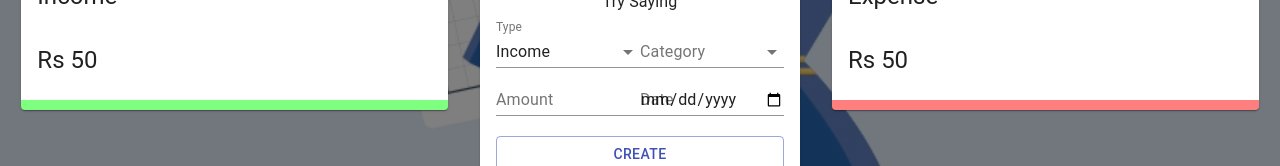
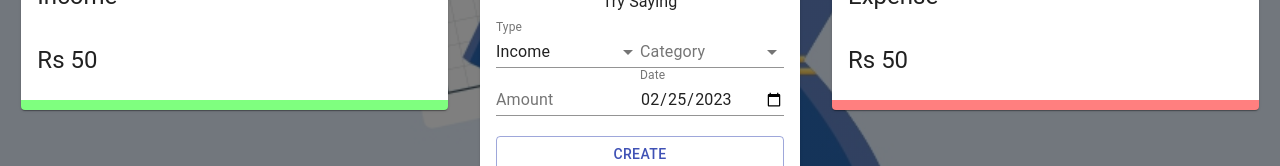
Before and after one commit to vedant-kulk/Expense_tracker, a React (Create React App) app: page / in a window 1280 px wide. Shown: the part 363-529 px from the top of the page. Built offline with nearby package versions, Linux system fonts and the light colour scheme.

Commit message:
Added Categories

```diff
--- a/src/components/Main/Form/Form.jsx
+++ b/src/components/Main/Form/Form.jsx
@@ -3,11 +3,14 @@
 import { ExpenseTrackerContext } from '../../../context/context';
 import {v4 as uuidv4} from 'uuid';
 import UseStyle from './style';
+import { incomeCategories,expenseCategories } from '../../../constants/category';
+import formatDate from '../../../utils/formatDate';
+
 const initialState={
     amount:'',
     category:'',
     type:'Income',
-    date:new Date(),
+    date:formatDate(new Date()),
 }
 const Form = () => {
     const classes=UseStyle();
@@ -19,6 +22,7 @@
         addTransaction(transaction);
         setFormData(initialState);
     }
+    const selectedCategory=formData.type==="Income"?incomeCategories:expenseCategories;
   return (
     <Grid container spacint={2} >
         <Grid item xs={12}>
@@ -39,8 +43,7 @@
             <FormControl fullWidth>
                 <InputLabel>Category</InputLabel>
                 <Select value={formData.category} onChange={(e)=>setFormData({...formData,category:e.target.value})}>
-                    <MenuItem value="Business">Business</MenuItem>
-                    <MenuItem value="Salary">Salary</MenuItem>
+                {selectedCategory.map((c)=> <MenuItem key={c.type} value={c.type}>{c.type}</MenuItem>)}
                 </Select>
             </FormControl>
         </Grid>
@@ -48,7 +51,7 @@
             <TextField type="number" label="Amount" fullWidth value={formData.amount} onChange={(e)=>setFormData({...formData,amount:e.target.value})}/>
         </Grid>
         <Grid item xs={6}>
-            <TextField type="date" label="Date" fullWidth value={formData.date} onChange={(e)=>setFormData({...formData,date:e.target.value})} />
+            <TextField type="date" label="Date" fullWidth value={formData.date} onChange={(e)=>setFormData({...formData,date:formatDate(e.target.value)})} />
         </Grid>
         <Button className={classes.button} variant="outlined" color="primary" fullWidth onClick={createTransaction}>Create</Button>
     </Grid>
--- /dev/null
+++ b/src/constants/category.js
@@ -0,0 +1,33 @@
+const incomeColors = ['#123123', '#154731', '#165f40', '#16784f', '#14915f', '#10ac6e', '#0bc77e', '#04e38d', '#00ff9d'];
+const expenseColors = ['#b50d12', '#bf2f1f', '#c9452c', '#d3583a', '#dc6a48', '#e57c58', '#ee8d68', '#f79d79', '#ffae8a', '#cc474b', '#f55b5f'];
+
+export const incomeCategories = [
+  { type: 'Business', amount: 0, color: incomeColors[0] },
+  { type: 'Investments', amount: 0, color: incomeColors[1] },
+  { type: 'Extra income', amount: 0, color: incomeColors[2] },
+  { type: 'Deposits', amount: 0, color: incomeColors[3] },
+  { type: 'Lottery', amount: 0, color: incomeColors[4] },
+  { type: 'Gifts', amount: 0, color: incomeColors[5] },
+  { type: 'Salary', amount: 0, color: incomeColors[6] },
+  { type: 'Savings', amount: 0, color: incomeColors[7] },
+  { type: 'Rental income', amount: 0, color: incomeColors[8] },
+];
+
+export const expenseCategories = [
+  { type: 'Bills', amount: 0, color: expenseColors[0] },
+  { type: 'Car', amount: 0, color: expenseColors[1] },
+  { type: 'Clothes', amount: 0, color: expenseColors[2] },
+  { type: 'Travel', amount: 0, color: expenseColors[3] },
+  { type: 'Food', amount: 0, color: expenseColors[4] },
+  { type: 'Shopping', amount: 0, color: expenseColors[5] },
+  { type: 'House', amount: 0, color: expenseColors[6] },
+  { type: 'Entertainment', amount: 0, color: expenseColors[7] },
+  { type: 'Phone', amount: 0, color: expenseColors[8] },
+  { type: 'Pets', amount: 0, color: expenseColors[9] },
+  { type: 'Other', amount: 0, color: expenseColors[10] },
+];
+
+export const resetCategories = () => {
+  incomeCategories.forEach((c) => c.amount = 0);
+  expenseCategories.forEach((c) => c.amount = 0);
+};
--- /dev/null
+++ b/src/utils/formatDate.js
@@ -0,0 +1,14 @@
+const formatDate = (date)=>{
+    const d=new Date(date);
+    let month= `${d.getMonth()+1}`;
+    const year=d.getFullYear();
+    let day=`${d.getDate()}`;
+    if(month.length<2){
+        month=`0${month}`;
+    }
+    if(day.length<2){
+        day=`0${day}`;
+    }
+    return [year,month,day].join('-');
+}
+export default formatDate;
```
